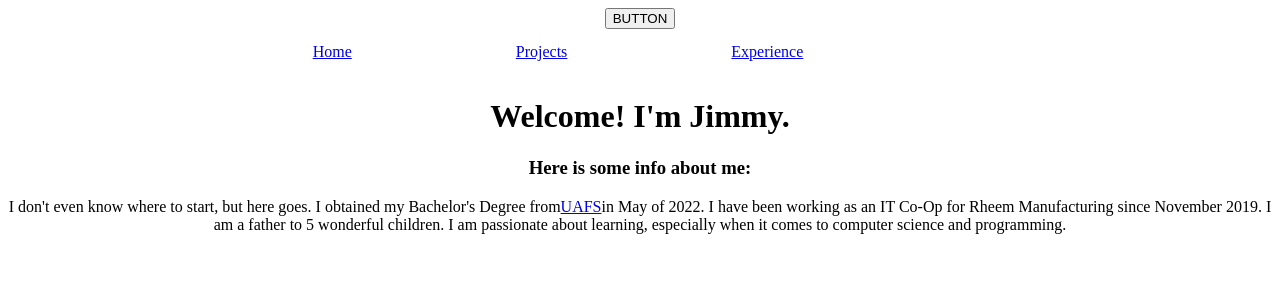
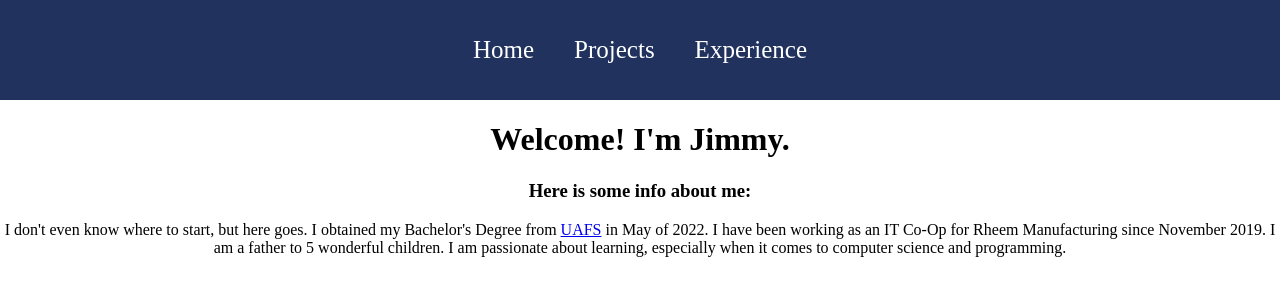
Before and after one commit to Creadoc/personal-portfolio, a React (Create React App) app: page / in a window 1280 px wide. Shown: the top 300 px of the page. Built offline with nearby package versions, Linux system fonts and the light colour scheme.

Commit message:
minor style changes and updates to navbar code.

```diff
--- a/src/App.css
+++ b/src/App.css
@@ -2,37 +2,7 @@
   text-align: center;
 }
 
-.App-logo {
-  height: 40vmin;
-  pointer-events: none;
+body {
+  padding: 0;
+  margin: 0;
 }
-
-@media (prefers-reduced-motion: no-preference) {
-  .App-logo {
-    animation: App-logo-spin infinite 20s linear;
-  }
-}
-
-.App-header {
-  background-color: #282c34;
-  min-height: 100vh;
-  display: flex;
-  flex-direction: column;
-  align-items: center;
-  justify-content: center;
-  font-size: calc(10px + 2vmin);
-  color: white;
-}
-
-.App-link {
-  color: #61dafb;
-}
-
-@keyframes App-logo-spin {
-  from {
-    transform: rotate(0deg);
-  }
-  to {
-    transform: rotate(360deg);
-  }
-}
--- a/src/components/Navbar.js
+++ b/src/components/Navbar.js
@@ -1,17 +1,17 @@
-import { Tab } from "@material-ui/core";
 import React from "react";
 import { Link } from "react-router-dom";
+import "../styles/Navbar.css";
 
 function Navbar() {
   return (
-    <div classname="navbar">
-      <div classname="toggleButton">
+    <div className="navbar">
+      <div className="toggleButton">
         <button> BUTTON </button>
       </div>
-      <div classname="links">
-        <Link to="/">Home</Link> <Tab />
-        <Link to="/projects">Projects</Link> <Tab />
-        <Link to="/experience">Experience</Link> <Tab />
+      <div className="links">
+        <Link to="/">Home</Link>
+        <Link to="/projects">Projects</Link>
+        <Link to="/experience">Experience</Link>
       </div>
     </div>
   );
--- a/src/pages/Home.js
+++ b/src/pages/Home.js
@@ -1,4 +1,5 @@
 import React from "react";
+import "../styles/Home.css";
 
 function Home() {
   return (
@@ -9,7 +10,12 @@ function Home() {
         <p>
           I don't even know where to start, but here goes. I obtained my
           Bachelor's Degree from
-          <a href="https://uafs.edu/" rel="noreferrer" target="_blank">
+          <a
+            className="linkr"
+            href="https://uafs.edu/"
+            rel="noreferrer"
+            target="_blank"
+          >
             UAFS
           </a>
           in May of 2022. I have been working as an IT Co-Op for Rheem
--- a/src/pages/Projects.js
+++ b/src/pages/Projects.js
@@ -1,4 +1,5 @@
 import React from "react";
+import "../styles/Projects.css";
 
 function Projects() {
   return (
--- a/src/styles/Home.css
+++ b/src/styles/Home.css
@@ -22,6 +22,10 @@
   font-size: 80px;
   color: #e9d35b;
   height: 50px;
+}
+
+.linkr {
+  padding: 4px;
 }
 
 .about .prompt {
```
